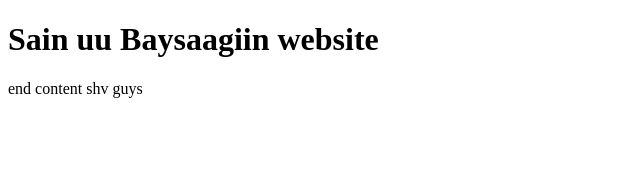
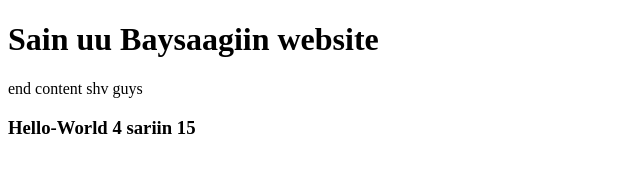
Before and after one commit to baysaa1030/test-repo, a plain HTML site: page index.html in a window 1280 px wide. Shown: the whole page, without its empty margins (0-640 px from the left). Drawn offline with Linux system fonts and the light colour scheme.

Commit message:
ajillah heregtei

```diff
--- a/index.html
+++ b/index.html
@@ -10,6 +10,7 @@
 <body>
     <h1>Sain uu Baysaagiin website</h1>
     <p> end content shv guys</p>
+    <h3>Hello-World 4 sariin 15</h3>
 </body>
 
 </html>
```
